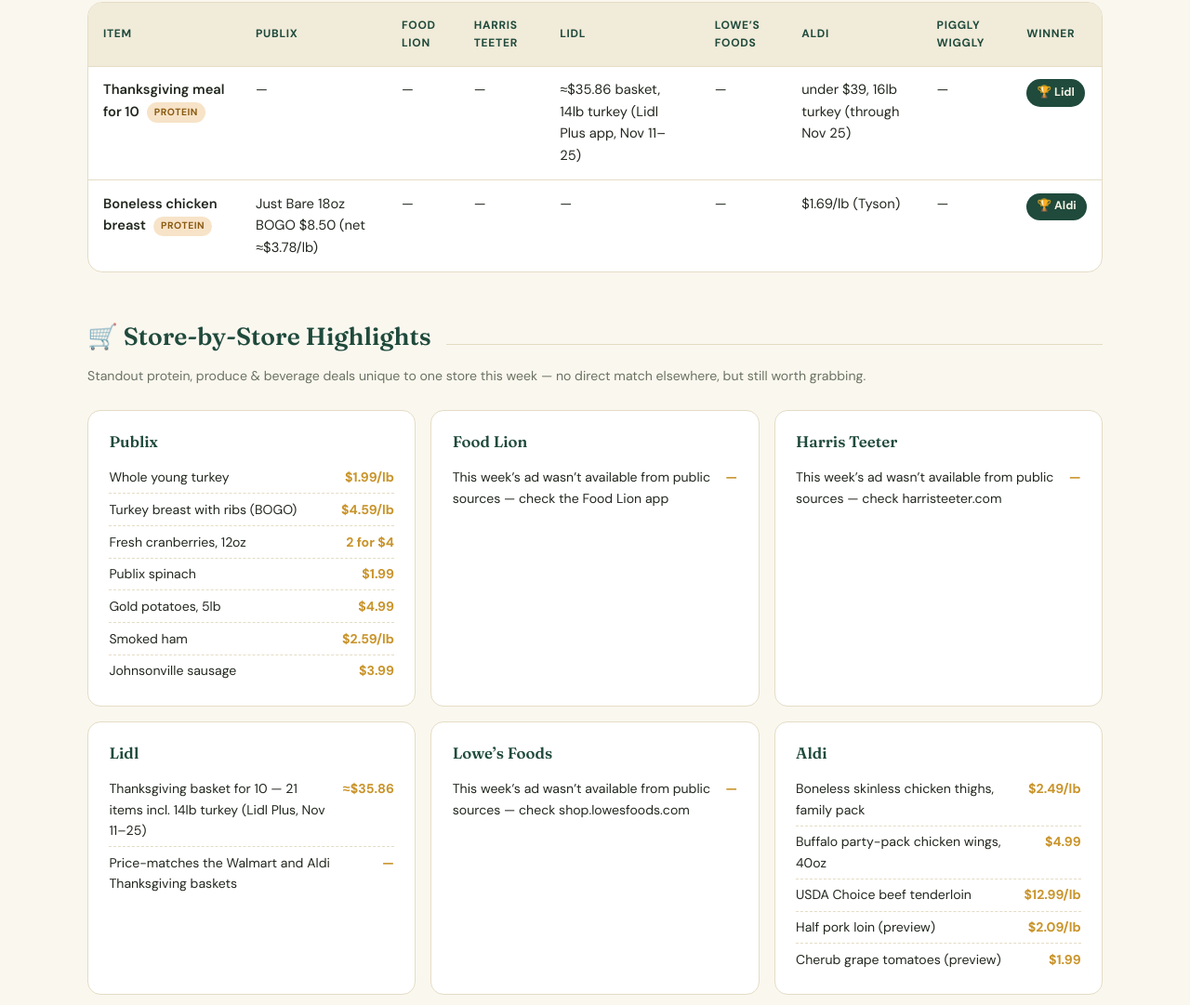
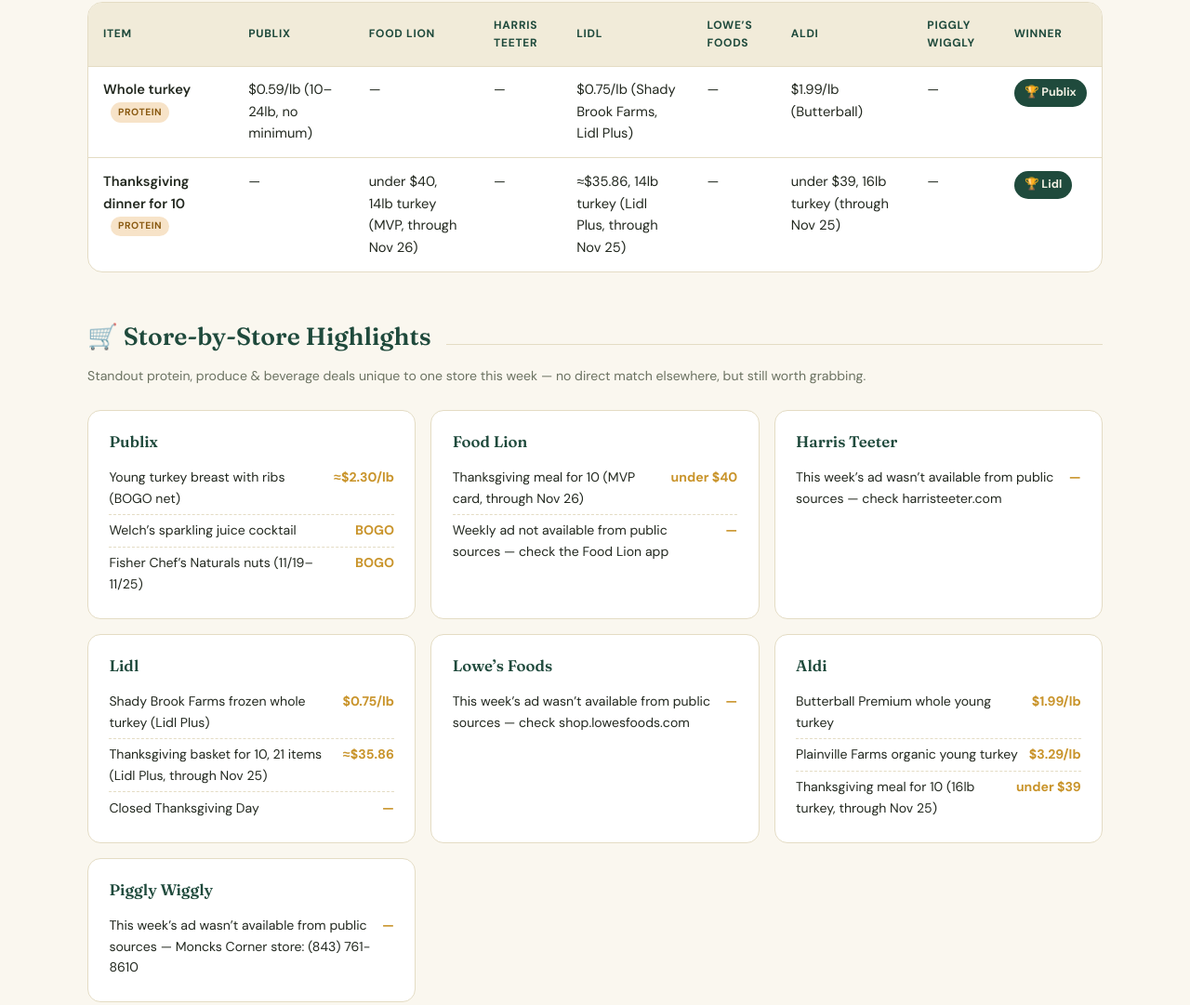
Before and after one commit to LLLoblolly/isaveshoppingonline-site, a plain HTML site: page isaveshoppingonline-weekly-deals.html in a window 1280 px wide. Shown: the part 562-1643 px from the top of the page at 93% size. Drawn offline with Linux system fonts and the light colour scheme.

Commit message:
Update weekly deals page for Nov 18 - 24, 2026 (Thanksgiving week)
Co-Authored-By: Claude Opus 5.5 <noreply@anthropic.com>
Claude-Session: https://claude.ai/code/session_01JAiYEegJyDwqkiEyykPV8a

```diff
--- a/isaveshoppingonline-weekly-deals.html
+++ b/isaveshoppingonline-weekly-deals.html
@@ -273,7 +273,7 @@
   <p class="eyebrow">iSave Shopping · Frugal Living</p>
   <h1>This Week's <em>Best Grocery Buys</em></h1>
   <p class="sub">A store-by-store comparison of the best protein, produce, beverage &amp; BOGO prices this week — so you know exactly where to shop before you go.</p>
-  <div class="updated-pill">📅 Deals valid <strong id="dateRange">Nov 11 – 17, 2026</strong> · Updated weekly</div>
+  <div class="updated-pill">📅 Deals valid <strong id="dateRange">Nov 18 – 24, 2026</strong> · Updated weekly</div>
 </header>
 
 <div class="search-wrap">
@@ -331,7 +331,7 @@
 </main>
 
 <footer>
-  <p>Deals for the ad week of Nov 11 – 17, 2026 (Publix: Nov 12 – 18 in some areas), compiled from <a href="https://www.iheartpublix.com/2026/11/publix-super-deals-week-of-11-12-to-11-18-11-11-to-11-17-for-some/" target="_blank" rel="noopener">iHeartPublix</a>, <a href="https://www.aldireviewer.com/this-week-at-aldi-the-aldi-weekly-ad-for-november-11-2026/" target="_blank" rel="noopener">Aldi Reviewer</a>, <a href="https://weeklyadhunters.com/aldi-weekly-ad/" target="_blank" rel="noopener">Weekly Ad Hunters (Aldi)</a>, <a href="https://www.lidl.com/c/thanksgiving-meal-deal/a10104844" target="_blank" rel="noopener">Lidl</a>, and <a href="https://parade.com/food/aldi-just-revealed-its-2026-thanksgiving-meal-deal-and-it-feeds-10-people-for-under-39" target="_blank" rel="noopener">Parade (Aldi Thanksgiving)</a>. Prices marked “preview” come from early-ad sites and aren’t confirmed by the store. Food Lion, Harris Teeter, Lowe’s Foods, and Piggly Wiggly weekly ads weren’t available through public sources at press time. Prices and availability vary by location — always confirm at your local store.</p>
+  <p>Deals for the ad week of Nov 18 – 24, 2026 (Publix: Nov 19 – 25 in some areas), compiled from <a href="https://www.iheartpublix.com/2026/11/publix-super-deals-week-of-11-19-to-11-25-11-18-to-11-25-for-some/" target="_blank" rel="noopener">iHeartPublix</a>, <a href="https://www.lidl.com/" target="_blank" rel="noopener">Lidl</a>, <a href="https://mediacenter.lidl.com/pressreleases/2026/lidl-us-thanksgiving-press-release" target="_blank" rel="noopener">Lidl press release</a>, <a href="https://www.aldireviewer.com/this-week-at-aldi-the-aldi-weekly-ad-for-november-18-2026/" target="_blank" rel="noopener">Aldi Reviewer</a>, and <a href="https://newsroom.foodlion.com/news-releases/news-release-details/food-lion-offers-complete-thanksgiving-meal-feeds-10-people" target="_blank" rel="noopener">Food Lion newsroom</a>. Food Lion, Harris Teeter, Lowe’s Foods, and Piggly Wiggly weekly ads weren’t available through public sources at press time. Prices and availability vary by location — always confirm at your local store.</p>
   <p>&copy; 2026 iSave Shopping · <a href="index.html">Home</a> · <a href="isaveshoppingonline-52-ways-to-save.html">52 Ways to Save</a> · <a href="isaveshoppingonline-savings-websites.html">Popular Savings Websites</a> · <a href="isaveshoppingonline-seasonal-calendar.html">Seasonal Deal Calendar</a></p>
 </footer>
 
@@ -339,8 +339,8 @@
 // ============ DATA ============
 // Cross-store comparison: items on sale at 2+ stores this week
 const winners = [
-  { item:'Thanksgiving meal for 10', cat:'protein', prices:{ 'Lidl':'≈$35.86 basket, 14lb turkey (Lidl Plus app, Nov 11–25)', 'Aldi':'under $39, 16lb turkey (through Nov 25)' }, winner:['Lidl'] },
-  { item:'Boneless chicken breast', cat:'protein', prices:{ 'Publix':'Just Bare 18oz BOGO $8.50 (net ≈$3.78/lb)', 'Aldi':'$1.69/lb (Tyson)' }, winner:['Aldi'] },
+  { item:'Whole turkey', cat:'protein', prices:{ 'Publix':'$0.59/lb (10–24lb, no minimum)', 'Lidl':'$0.75/lb (Shady Brook Farms, Lidl Plus)', 'Aldi':'$1.99/lb (Butterball)' }, winner:['Publix'] },
+  { item:'Thanksgiving dinner for 10', cat:'protein', prices:{ 'Food Lion':'under $40, 14lb turkey (MVP, through Nov 26)', 'Lidl':'≈$35.86, 14lb turkey (Lidl Plus, through Nov 25)', 'Aldi':'under $39, 16lb turkey (through Nov 25)' }, winner:['Lidl'] },
 ];
 
 const stores = ['Publix','Food Lion','Harris Teeter','Lidl','Lowe’s Foods','Aldi','Piggly Wiggly'];
@@ -348,33 +348,29 @@ const stores = ['Publix','Food Lion','Harris Teeter','Lidl','Lowe’s Foods','Al
 // Store-specific highlights (no direct cross-store match this week)
 const highlights = [
   { store:'Publix', items:[
-    { name:'Whole young turkey', price:'$1.99/lb' },
-    { name:'Turkey breast with ribs (BOGO)', price:'$4.59/lb' },
-    { name:'Fresh cranberries, 12oz', price:'2 for $4' },
-    { name:'Publix spinach', price:'$1.99' },
-    { name:'Gold potatoes, 5lb', price:'$4.99' },
-    { name:'Smoked ham', price:'$2.59/lb' },
-    { name:'Johnsonville sausage', price:'$3.99' },
+    { name:'Young turkey breast with ribs (BOGO net)', price:'≈$2.30/lb' },
+    { name:'Welch’s sparkling juice cocktail', price:'BOGO' },
+    { name:'Fisher Chef’s Naturals nuts (11/19–11/25)', price:'BOGO' },
   ]},
   { store:'Food Lion', items:[
-    { name:'This week’s ad wasn’t available from public sources — check the Food Lion app', price:'—' },
+    { name:'Thanksgiving meal for 10 (MVP card, through Nov 26)', price:'under $40' },
+    { name:'Weekly ad not available from public sources — check the Food Lion app', price:'—' },
   ]},
   { store:'Harris Teeter', items:[
     { name:'This week’s ad wasn’t available from public sources — check harristeeter.com', price:'—' },
   ]},
   { store:'Lidl', items:[
-    { name:'Thanksgiving basket for 10 — 21 items incl. 14lb turkey (Lidl Plus, Nov 11–25)', price:'≈$35.86' },
-    { name:'Price-matches the Walmart and Aldi Thanksgiving baskets', price:'—' },
+    { name:'Shady Brook Farms frozen whole turkey (Lidl Plus)', price:'$0.75/lb' },
+    { name:'Thanksgiving basket for 10, 21 items (Lidl Plus, through Nov 25)', price:'≈$35.86' },
+    { name:'Closed Thanksgiving Day', price:'—' },
   ]},
   { store:'Lowe’s Foods', items:[
     { name:'This week’s ad wasn’t available from public sources — check shop.lowesfoods.com', price:'—' },
   ]},
   { store:'Aldi', items:[
-    { name:'Boneless skinless chicken thighs, family pack', price:'$2.49/lb' },
-    { name:'Buffalo party-pack chicken wings, 40oz', price:'$4.99' },
-    { name:'USDA Choice beef tenderloin', price:'$12.99/lb' },
-    { name:'Half pork loin (preview)', price:'$2.09/lb' },
-    { name:'Cherub grape tomatoes (preview)', price:'$1.99' },
+    { name:'Butterball Premium whole young turkey', price:'$1.99/lb' },
+    { name:'Plainville Farms organic young turkey', price:'$3.29/lb' },
+    { name:'Thanksgiving meal for 10 (16lb turkey, through Nov 25)', price:'under $39' },
   ]},
   { store:'Piggly Wiggly', items:[
     { name:'This week’s ad wasn’t available from public sources — Moncks Corner store: (843) 761-8610', price:'—' },
@@ -382,21 +378,21 @@ const highlights = [
 ];
 
 const bogoHighlights = [
-  { store:'Publix', items:['Joseph’s pita bread, 11oz — BOGO $2.79','Publix hummus, 10oz — BOGO $3.99','Just Bare chicken breast fillets, 18oz — BOGO $8.50','Rosina meatballs — BOGO $12.49','Progresso or Old El Paso soup — BOGO $3.86 (≈$1.68 ea w/ coupon)','Annie’s mac & cheese — BOGO $2.69 w/ digital coupon','Vital Farms eggs — BOGO $11.29','Publix salsa, 16oz — Buy 2 Get 1'] },
+  { store:'Publix', items:['Publix young turkey breast with ribs — BOGO $4.59/lb','Old El Paso soup, 18–18.5oz — BOGO','Pam cooking spray — BOGO','Sonny’s BBQ sauce — BOGO','Ore-Ida potatoes — BOGO','Welch’s sparkling juice cocktail — BOGO','Fisher Chef’s Naturals nuts — BOGO (11/19–11/25)'] },
   { store:'Food Lion', items:['This week’s BOGO list wasn’t available from public sources'] },
   { store:'Harris Teeter', items:['This week’s BOGO list wasn’t available from public sources'] },
   { store:'Lowe’s Foods', items:['This week’s BOGO list wasn’t available from public sources'] },
-  { store:'Lidl', items:['No BOGO deals confirmed — see the Thanksgiving basket instead'] },
-  { store:'Aldi', items:['No BOGO-style promotions — Aldi runs everyday-low-price on meat and produce instead'] },
+  { store:'Lidl', items:['No BOGO deals confirmed — see the turkey and Thanksgiving basket instead'] },
+  { store:'Aldi', items:['No BOGO-style promotions — Aldi runs everyday-low-price instead'] },
   { store:'Piggly Wiggly', items:['This week’s ad wasn’t available from public sources'] },
 ];
 
 // Seasonal / monthly (curated separately from the weekly ad cycle)
 const seasonal = [
-  { title:'Thanksgiving for 10 under $40', text:'Lidl (~$36, Nov 11–25, Lidl Plus app) and Aldi (under $39, through Nov 25) both have full meal baskets — Lidl will match Aldi’s price.' },
-  { title:'Buy shelf-stable now, fresh next week', text:'Cranberries, broth, stuffing and baking staples are on sale now. Fresh turkeys and produce usually hit their lowest prices the week before Thanksgiving.' },
-  { title:'Fall produce is in season', text:'Sweet potatoes, apples, cranberries and winter squash are at their best prices of the year through November.' },
-  { title:'Freezer-stock reminder', text:'Chicken breast at $1.69/lb (Aldi) is a good chance to buy extra and freeze before holiday prices kick in.' },
+  { title:'Shop by Tuesday, Nov 24', text:'Ads turn over Wednesday, the Lidl and Aldi meal deals end Nov 25, and many stores (including Lidl) close Thanksgiving Day.' },
+  { title:'Turkey math', text:'At $0.59/lb (Publix), a 15lb turkey is about $8.85. Plan about 1–1.5lb per guest.' },
+  { title:'Leftover-friendly buys', text:'Rolls, broth, and BOGO soups stretch leftover turkey into soups and sandwiches for days.' },
+  { title:'Black Friday next', text:'Post-Thanksgiving weeks bring baking-staple and pantry sales ahead of Christmas — stock up on flour, sugar and butter.' },
 ];
 
 // ============ RENDER ============
```
